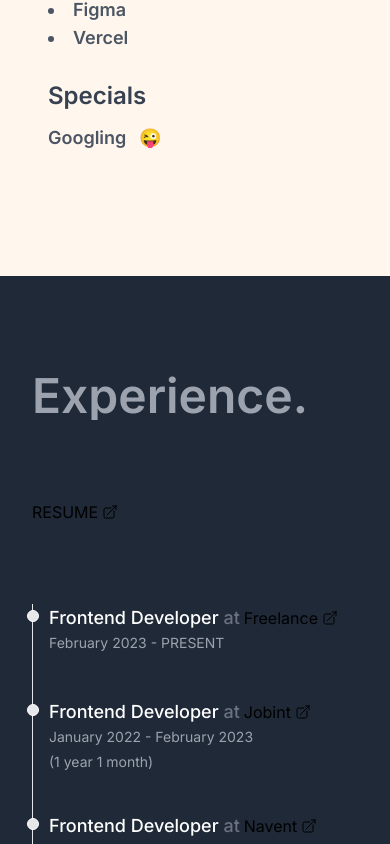
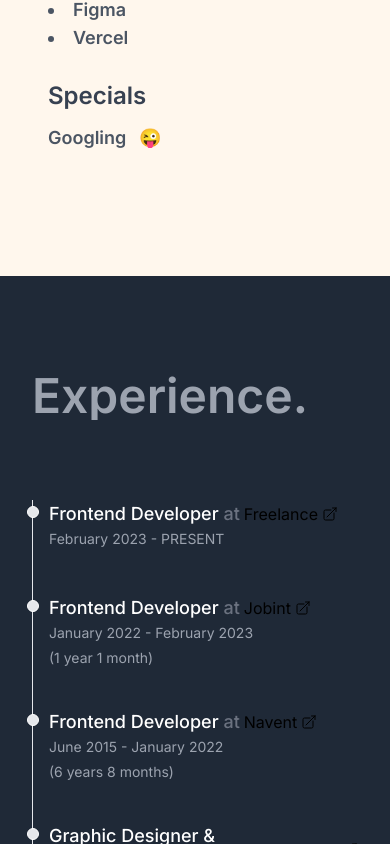
Before and after one commit to nescheytt/portfolio-dev, a Next.js app: page / in a window 390 px wide. Shown: the part 2580-3424 px from the top of the page. Built offline with nearby package versions, Linux system fonts and the light colour scheme.

Commit message:
feat: fix mobile title hidden for framer-motion lib

```diff
--- a/src/components/Experience.tsx
+++ b/src/components/Experience.tsx
@@ -7,7 +7,7 @@ const Experience = () => {
 
   return (
     <section className="w-full h-full md:h-screen bg-gray-800 flex flex-col justify-center gap-y-20 md:gap-y-10 py-24 px-8 md:py-12 md:px-12 lg:px-24 rounded-b-xl">
-      <div className="flex overflow-hidden lg:mb-20">
+      <div className="max-md:w-full md:flex overflow-hidden lg:mb-20">
         <m.h2
           initial={{ x: "-100%" }}
           whileInView={{ x: 0 }}
@@ -21,13 +21,13 @@ const Experience = () => {
       </div>
 
       <div className="grid grid-cols-1 sm:grid-cols-2 items-end gap-20 sm:gap-10">
-        <div className="flex">
+        <div className="flex max-sm:order-1">
           <m.a
             href="https://drive.google.com/file/d/1g1J3LO-C5CFq6snWIN8gtJV-PZb8IRpA/view?usp=drive_link"
             initial={{ opacity: 0 }}
             whileInView={{ opacity: 1 }}
             transition={{ delay: 1, duration: 1 }}
-            className="flex items-center gap-x-1 hover:text-sky-500 hover:underline max-sm:order-1"
+            className="flex items-center gap-x-1 hover:text-sky-500 hover:underline"
             target="_blank"
             onMouseOver={mouseEvents.onMouseOver}
             onMouseLeave={mouseEvents.onMouseLeave}
--- a/src/components/Skills.tsx
+++ b/src/components/Skills.tsx
@@ -7,7 +7,7 @@ const Skills = () => {
 
   return (
     <section className="w-full h-full md:h-screen flex flex-col justify-center gap-y-10 p-6 py-24 px-12 md:py-12 lg:px-24">
-      <div className="flex overflow-hidden">
+      <div className="max-md:w-full md:flex overflow-hidden">
         <m.h2
           initial={{ x: "-100%" }}
           whileInView={{ x: 0 }}
```
